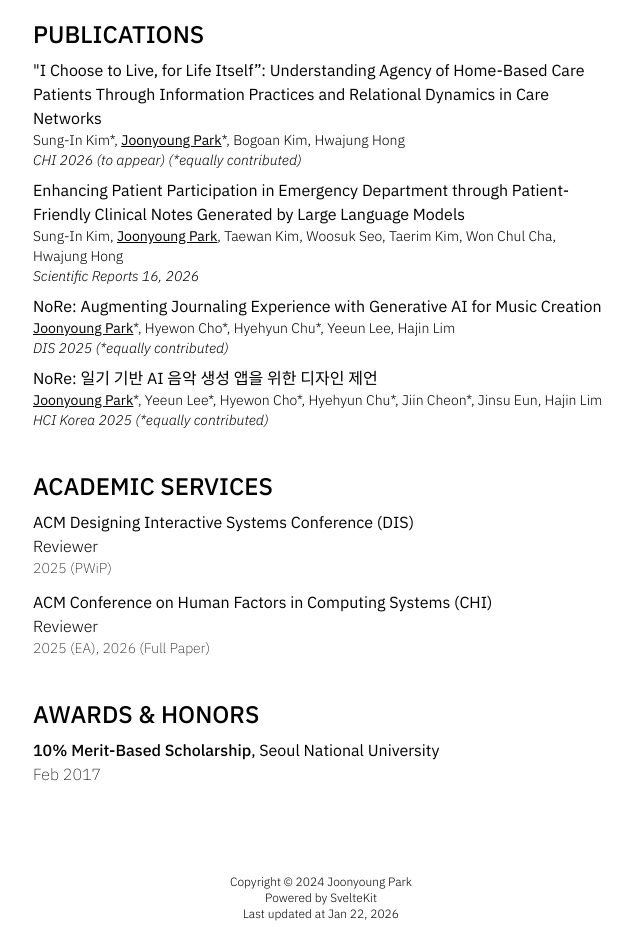
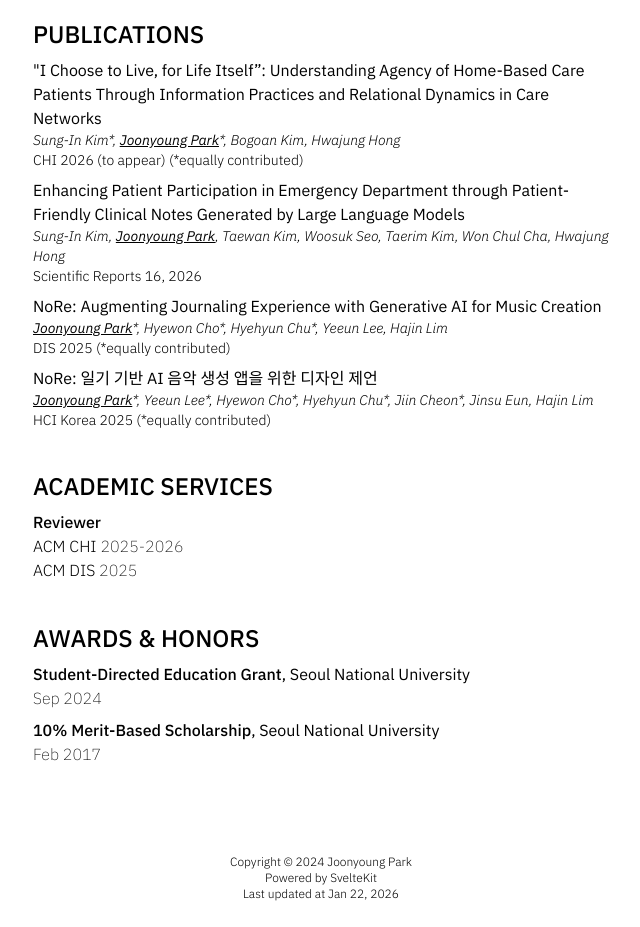
Before and after one commit to partlyjadedyouth/joonyoung.dev, a SvelteKit app: page /about in a window 1280 px wide. Shown: the part 800-1727 px from the top of the page, without its empty margins (319-959 px from the left). Built offline with nearby package versions, Linux system fonts and the light colour scheme; a web font is replaced by a local one.

Commit message:
[main] Update layout of about

```diff
--- a/src/routes/(app)/about/+page.svelte
+++ b/src/routes/(app)/about/+page.svelte
@@ -165,15 +165,15 @@
 		{:else}
 			<div class="mt-2">{publication.title}</div>
 		{/if}
-		<div class="font-light text-sm">
+		<div class="font-light text-sm italic">
 			{#each authorSegments(publication.authors) as segment}
 				{segment.part}
 				{#if segment.highlight}
 					<u><b>{highlightedName}</b></u>
 				{/if}
 			{/each}
-			<div class="italic">{publication.venue}</div>
 		</div>
+		<div class="font-light text-sm">{publication.venue}</div>
 	{/each}
 </section>
 
@@ -181,18 +181,20 @@
 <section class="mt-10 font-ibm">
 	<h1 class="text-2xl font-medium">ACADEMIC SERVICES</h1>
 
-	<div class="mt-2">ACM Designing Interactive Systems Conference (DIS)</div>
-	<div class="font-light">Reviewer</div>
-	<div class="font-extralight text-sm">2025 (PWiP)</div>
-
-	<div class="mt-3">ACM Conference on Human Factors in Computing Systems (CHI)</div>
-	<div class="font-light">Reviewer</div>
-	<div class="font-extralight text-sm">2025 (EA), 2026 (Full Paper)</div>
+	<!-- Reviewer -->
+	<div class="mt-2 font-medium">Reviewer</div>
+	<div class="font-light mr-1">ACM CHI <span class="font-extralight"> 2025-2026</span></div>
+	<div class="font-light mr-1">ACM DIS <span class="font-extralight"> 2025</span></div>
 </section>
 
 <!-- AWARDS & HONORS -->
 <section class="mt-10 font-ibm">
 	<h1 class="text-2xl font-medium">AWARDS & HONORS</h1>
+
+	<div class="mt-2">
+		<b class="font-medium">Student-Directed Education Grant</b>, Seoul National University
+	</div>
+	<div class="font-extralight">Sep 2024</div>
 
 	<div class="mt-2">
 		<b class="font-medium">10% Merit-Based Scholarship</b>, Seoul National University
```
